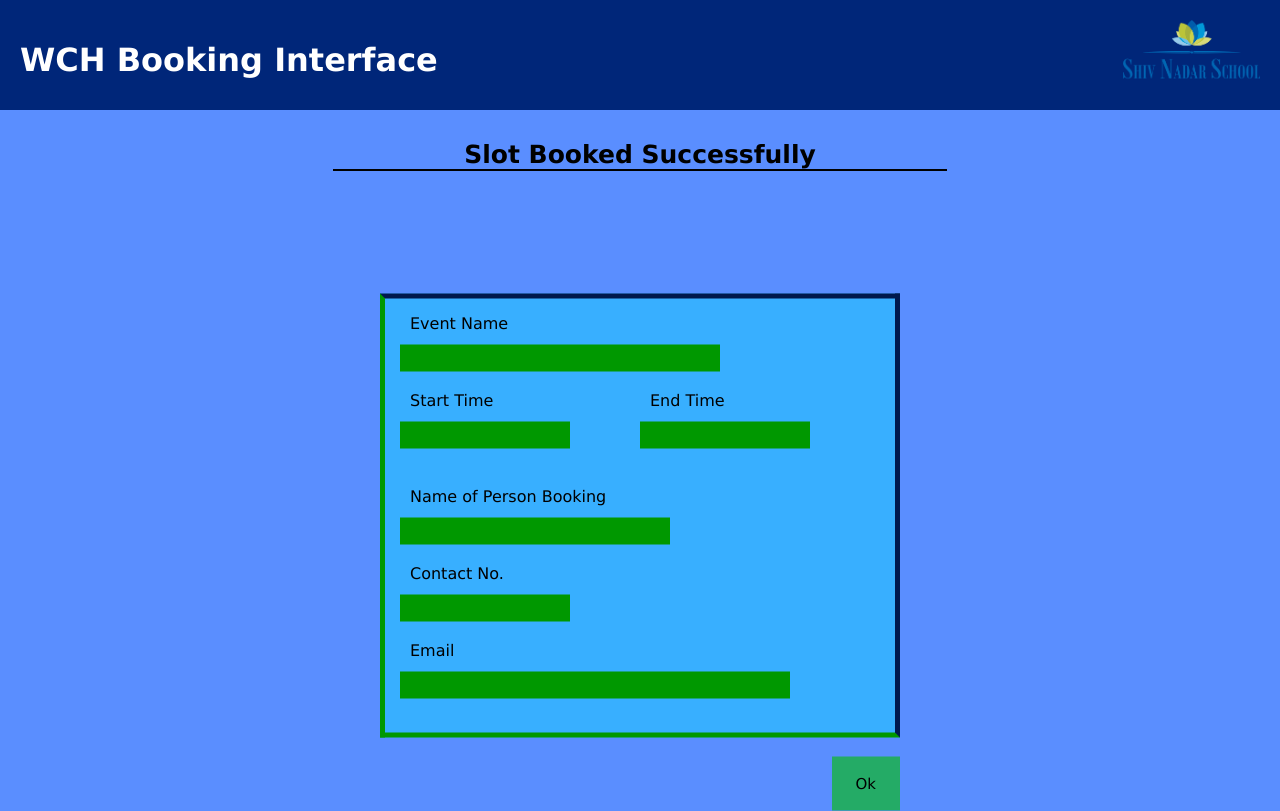
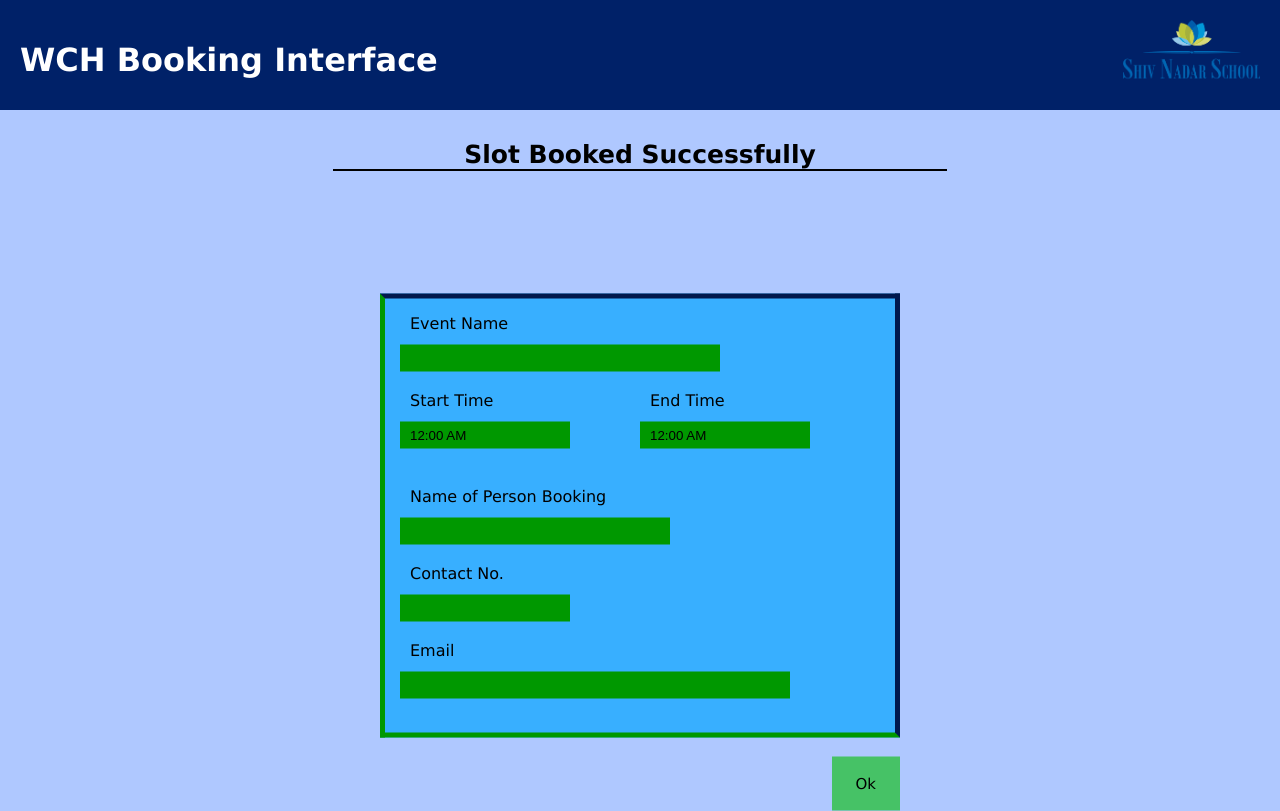
Before and after one commit to adikul358/hbinterface, a PHP site: page /confirm.php in a window 1280 px wide. Run offline with PHP 8.4, Linux system fonts and the light colour scheme; the visitor is signed in with stand-in values (Sample User, id 1); data that the repository does not hold is empty.

Commit message:
formats etc

```diff
--- a/Java-Calendar/main.css
+++ b/Java-Calendar/main.css
@@ -160,7 +160,7 @@ td.bkdslts {
 
 #currentmonthdates:hover {
   transform: scale(1.3);
-  background: rgba(255, 255, 255, 1);
+  background: rgba(255, 255, 255, 0.8);
 }
 
 td a {
--- a/Java-Calendar/main.js
+++ b/Java-Calendar/main.js
@@ -167,7 +167,7 @@ Calendar.prototype.Calendar = function (y, m) {
       } else {
         html += '<td id="currentmonthdates"><div class="sloid" id=c_' + y + '-' + m + '-' + d + '><a href="book.php?d=' + (d) + "&m=" + (m) + "&y=" + (y) + '">'+d+'</a></div></td>';
         var eveid = 'c_' + y + '-' + m + '-' + d
-        getSlts(eveid);
+        // getSlts(eveid);
         p = 1;
       }
 
@@ -356,7 +356,7 @@ function conpop(name, email, phone) {
   document.getElementById('ne').style.opacity = 1;
   document.getElementById('contitle').innerHTML = name;
   document.getElementById('conemail').innerHTML = email;
-  document.getElementById('conphone').innerHTML = phone;
+  document.getElementById('conphone').innerHTML = "+91 " + phone;
 }
 
 function condown() {
@@ -371,30 +371,30 @@ function hide2() {
 
 function cp() {
   var eitems = {};
-  eitems["09:00"] = ["09:35", "10:10", "10:45", "11:20", "11:55", "12:30", "01:05", "01:40", "02:15", "02:50", "03:25"];
-  eitems["09:35"] = ["10:10", "10:45", "11:20", "11:55", "12:30", "01:05", "01:40", "02:15", "02:50", "03:25"];
-  eitems["10:10"] = ["10:45", "11:20", "11:55", "12:30", "01:05", "01:40", "02:15", "02:50", "03:25"];
-  eitems["10:45"] = ["11:20", "11:55", "12:30", "01:05", "01:40", "02:15", "02:50", "03:25"];
-  eitems["11:20"] = ["11:55", "12:30", "01:05", "01:40", "02:15", "02:50", "03:25"];
-  eitems["11:55"] = ["12:30", "01:05", "01:40", "02:15", "02:50", "03:25"];
-  eitems["12:30"] = ["01:05", "01:40", "02:15", "02:50", "03:25"];
-  eitems["01:05"] = ["01:40", "02:15", "02:50", "03:25"];
-  eitems["01:40"] = ["02:15", "02:50", "03:25"];
-  eitems["02:15"] = ["02:50", "03:25"];
-  eitems["02:50"] = ["03:25"];
+  eitems["09:00 AM"] = ["09:35 AM", "10:10 AM", "10:45 AM", "11:20 AM", "11:55 AM", "12:30 PM", "01:05 PM", "01:40 PM", "02:15 PM", "02:50 PM", "03:25 PM"];
+  eitems["09:35 AM"] = ["10:10 AM", "10:45 AM", "11:20 AM", "11:55 AM", "12:30 PM", "01:05 PM", "01:40 PM", "02:15 PM", "02:50 PM", "03:25 PM"];
+  eitems["10:10 AM"] = ["10:45 AM", "11:20 AM", "11:55 AM", "12:30 PM", "01:05 PM", "01:40 PM", "02:15 PM", "02:50 PM", "03:25 PM"];
+  eitems["10:45 AM"] = ["11:20 AM", "11:55 AM", "12:30 PM", "01:05 PM", "01:40 PM", "02:15 PM", "02:50 PM", "03:25 PM"];
+  eitems["11:20 AM"] = ["11:55 AM", "12:30 PM", "01:05 PM", "01:40 PM", "02:15 PM", "02:50 PM", "03:25 PM"];
+  eitems["11:55 AM"] = ["12:30 PM", "01:05 PM", "01:40 PM", "02:15 PM", "02:50 PM", "03:25 PM"];
+  eitems["12:30 AM"] = ["01:05 PM", "01:40 PM", "02:15 PM", "02:50 PM", "03:25 PM"];
+  eitems["01:05 PM"] = ["01:40 PM", "02:15 PM", "02:50 PM", "03:25 PM"];
+  eitems["01:40 PM"] = ["02:15 PM", "02:50 PM", "03:25 PM"];
+  eitems["02:15 PM"] = ["02:50 PM", "03:25 PM"];
+  eitems["02:50 PM"] = ["03:25 PM"];
 
   var evals = {};
-  evals["09:00"] = ["09:35:00", "10:10:00", "10:45:00", "11:20:00", "11:55:00", "12:30:00", "13:05:00", "13:40:00", "14:15:00", "14:50:00", "15:25:00"];
-  evals["09:35"] = ["10:10:00", "10:45:00", "11:20:00", "11:55:00", "12:30:00", "13:05:00", "13:40:00", "14:15:00", "14:50:00", "15:25:00"];
-  evals["10:10"] = ["10:45:00", "11:20:00", "11:55:00", "12:30:00", "13:05:00", "13:40:00", "14:15:00", "14:50:00", "15:25:00"];
-  evals["10:45"] = ["11:20:00", "11:55:00", "12:30:00", "13:05:00", "13:40:00", "14:15:00", "14:50:00", "15:25:00"];
-  evals["11:20"] = ["11:55:00", "12:30:00", "13:05:00", "13:40:00", "14:15:00", "14:50:00", "15:25:00"];
-  evals["11:55"] = ["12:30:00", "13:05:00", "13:40:00", "14:15:00", "14:50:00", "15:25:00"];
-  evals["12:30"] = ["13:05:00", "13:40:00", "14:15:00", "14:50:00", "15:25:00"];
-  evals["01:05"] = ["13:40:00", "14:15:00", "14:50:00", "15:25:00"];
-  evals["01:40"] = ["14:15:00", "14:50:00", "15:25:00"];
-  evals["02:15"] = ["14:50:00", "15:25:00"];
-  evals["02:50"] = ["15:25:00"];
+  evals["09:00 AM"] = ["09:35:00", "10:10:00", "10:45:00", "11:20:00", "11:55:00", "12:30:00", "13:05:00", "13:40:00", "14:15:00", "14:50:00", "15:25:00"];
+  evals["09:35 AM"] = ["10:10:00", "10:45:00", "11:20:00", "11:55:00", "12:30:00", "13:05:00", "13:40:00", "14:15:00", "14:50:00", "15:25:00"];
+  evals["10:10 AM"] = ["10:45:00", "11:20:00", "11:55:00", "12:30:00", "13:05:00", "13:40:00", "14:15:00", "14:50:00", "15:25:00"];
+  evals["10:45 AM"] = ["11:20:00", "11:55:00", "12:30:00", "13:05:00", "13:40:00", "14:15:00", "14:50:00", "15:25:00"];
+  evals["11:20 AM"] = ["11:55:00", "12:30:00", "13:05:00", "13:40:00", "14:15:00", "14:50:00", "15:25:00"];
+  evals["11:55 AM"] = ["12:30:00", "13:05:00", "13:40:00", "14:15:00", "14:50:00", "15:25:00"];
+  evals["12:30 AM"] = ["13:05:00", "13:40:00", "14:15:00", "14:50:00", "15:25:00"];
+  evals["01:05 PM"] = ["13:40:00", "14:15:00", "14:50:00", "15:25:00"];
+  evals["01:40 PM"] = ["14:15:00", "14:50:00", "15:25:00"];
+  evals["02:15 PM"] = ["14:50:00", "15:25:00"];
+  evals["02:50 PM"] = ["15:25:00"];
 
   var slist = document.getElementById("s");
   var elist = document.getElementById("e");
--- a/calresponse.php
+++ b/calresponse.php
@@ -22,7 +22,7 @@
     $slts = 100 - floor(($n/11) * 100);
     $color = "";
 
-        if ($n < 3) {
+        if ($n < 4) {
             $color = "rgba(35, 209, 0, 0.7)";
         } elseif ($n < 9) {
             $color = "rgba(230, 214, 0, 0.7)";
--- a/confirm.php
+++ b/confirm.php
@@ -13,10 +13,12 @@
         $name = mysqli_real_escape_string($link, $_POST['name']);
         $event = mysqli_real_escape_string($link, $_POST['event']);
         $email = $_POST['email'];
-        $phone = $_POST['phone'];
-        $start = $_POST['start'];
-        $end = $_POST['end'];
-        $date = $_SESSION['date'];
+		$phone = $_POST['phone'];
+		$start = $_POST['start'];
+		$end = $_POST['end'];
+        $startd = date("h:i A", strtotime($_POST['start']));
+        $endd = date("h:i A", strtotime($_POST['end']));
+		$date = $_SESSION['date'];
 
         $event_query = "INSERT INTO bookings (event, date, start, end, name, phone, email)
         VALUES ('$event', '$date', '$start', '$end', '$name', '$phone', '$email')";
@@ -61,7 +63,7 @@
 							<div style="width: 50%; float: left">
 								<label>Start Time</label>
 								<br>
-								<input type=text name="start" id=s readonly value="<?php echo $start?>">
+								<input type=text name="start" id=s readonly value="<?php echo $startd?>">
 								</select>
 								<br>
 							</div>
@@ -69,7 +71,7 @@
 							<div>
 								<label>End Time</label>
 								<br>
-								<input type=text name="end" id=e readonly value="<?php echo $end?>">
+								<input type=text name="end" id=e readonly value="<?php echo $endd?>">
 								</select>
 								<br>
 							</div>
--- a/style.css
+++ b/style.css
@@ -2,7 +2,7 @@ body {
 	height: 100%;
 	margin: 0px;
 	font-family: 'Lucida Sans', 'Lucida Sans Regular', 'Lucida Grande', 'Lucida Sans Unicode', Geneva, Verdana, sans-serif;
-	background: rgba(28, 100, 255, 0.726);
+	background: rgba(146, 180, 255, 0.726);
 
 }
 
@@ -16,7 +16,7 @@ a#contact:hover {
 
 .header {
 	height: 70px;
-	background-color: #002679;
+	background-color: rgb(0, 33, 104);
 	padding: 20px 20px;
 	display: flex;
 	margin-bottom: 15px;
@@ -311,7 +311,7 @@ label.tag {
 }
 #content {
 	flex: 70%;
-	max-height: 75%;
+	max-height: 60%;
 	overflow-y: auto;
 	overflow-x: hidden;
 }
```
Also changed, not shown: book.php (+3 -16 lines).
